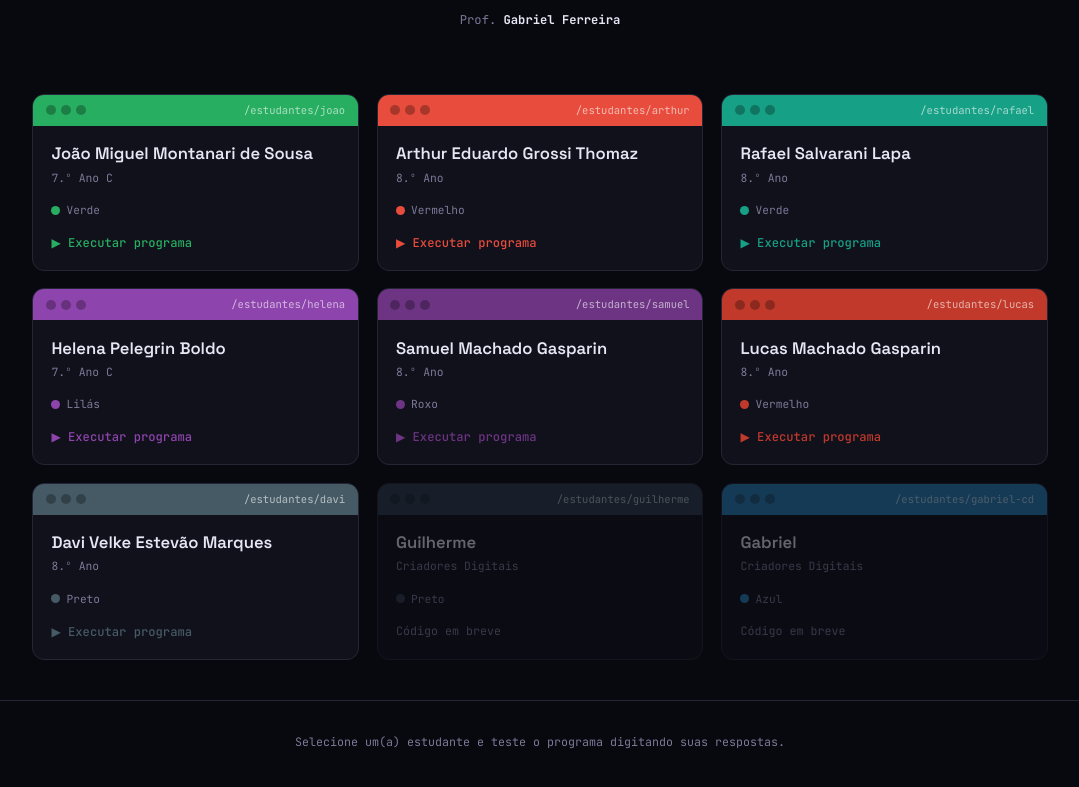
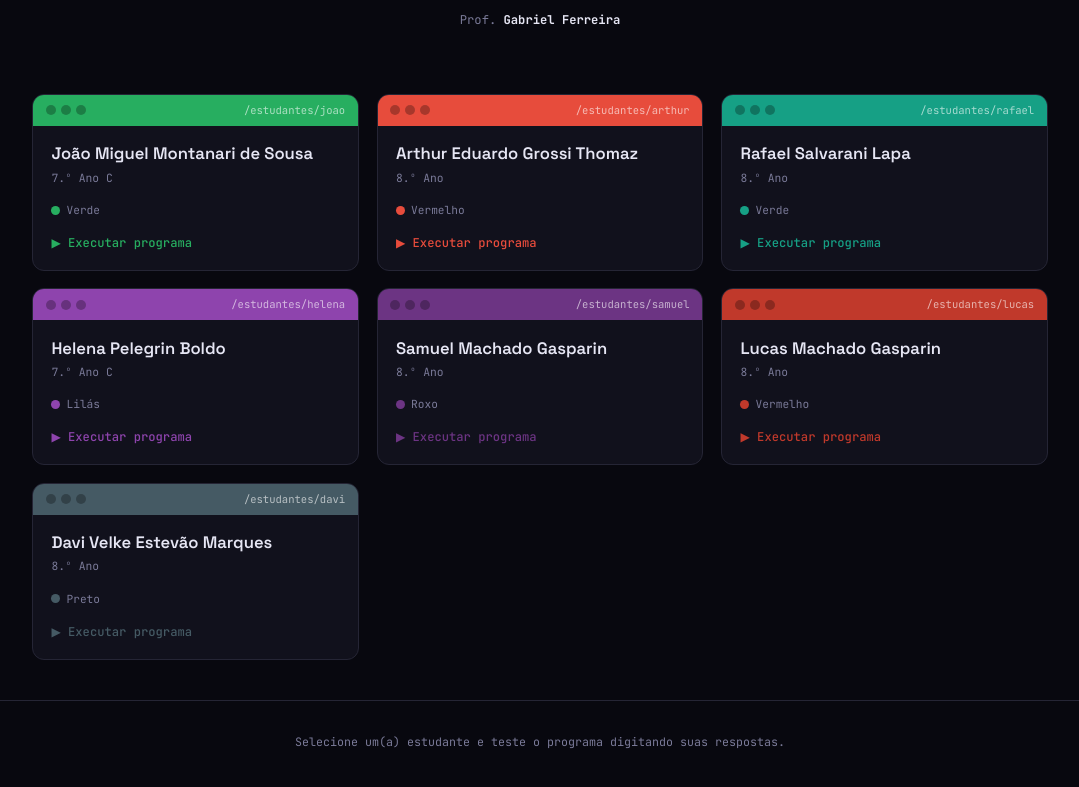
Before and after one commit to professorgabrielferreira/criadoresdigitais, a plain HTML site: page index.html in a window 1280 px wide. Shown: the part 255-1042 px from the top of the page, without its empty margins (100-1179 px from the left). Drawn offline with nearby package versions, Linux system fonts and the light colour scheme.

Commit message:
Add files via upload

```diff
--- a/index.html
+++ b/index.html
@@ -797,9 +797,6 @@ else:
     print("Temos a mesma idade!")`
   },
 
-  /* ── Sem código ──────────────────────────────────────── */
-  { id: 'guilherme', nome: 'Guilherme', serie: 'Criadores Digitais', cor: '#2c3e50', corNome: 'Preto', temCodigo: false },
-  { id: 'gabriel-cd', nome: 'Gabriel',  serie: 'Criadores Digitais', cor: '#2980b9', corNome: 'Azul',  temCodigo: false },
 ];
 
 /* ────────────────────────────────────────────────────────────
```
